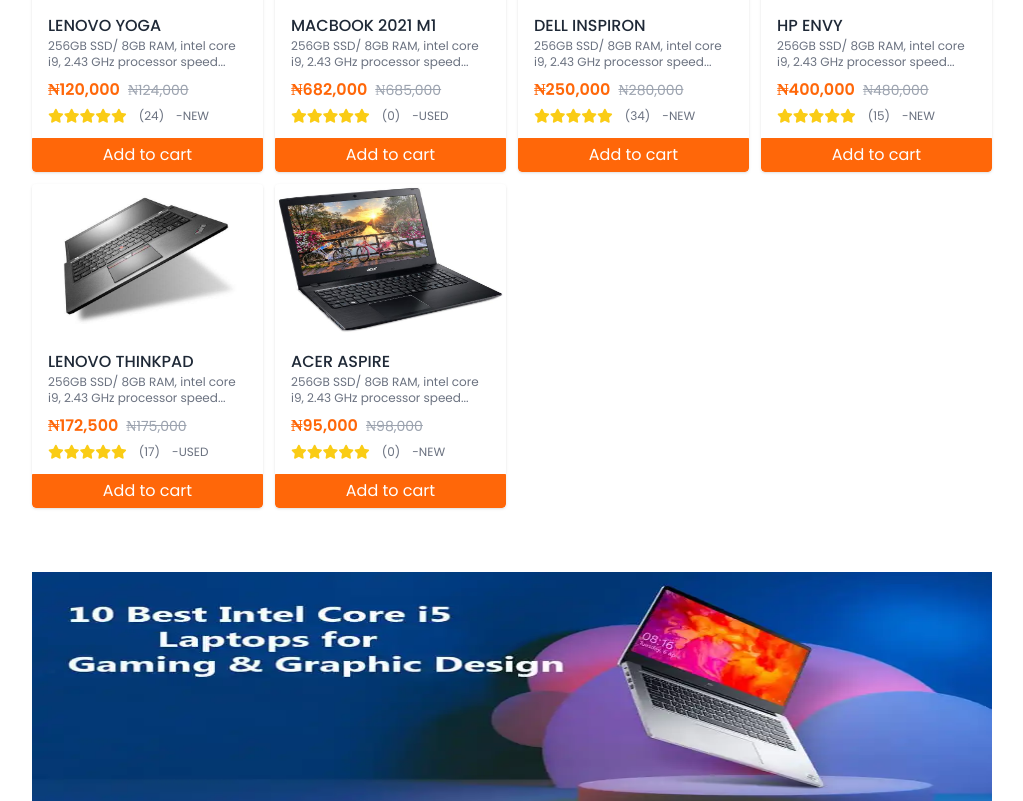
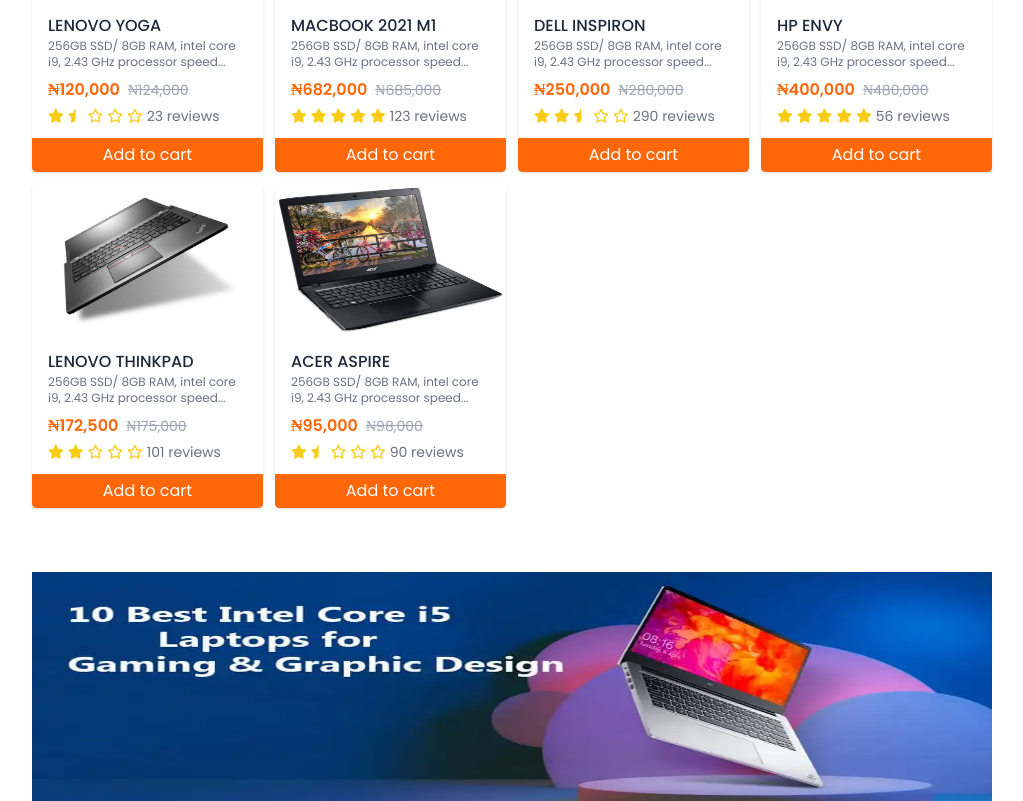
Before and after one commit to samsiteweb/bitshub-frontend, a React (Create React App) app: page / in a window 1280 px wide. Shown: the part 1773-2574 px from the top of the page, without its empty margins (128-1151 px from the left). Built offline with nearby package versions, Linux system fonts and the light colour scheme.

Commit message:
rating function

```diff
--- a/src/components/Product.js
+++ b/src/components/Product.js
@@ -35,12 +35,12 @@
             <p className="text-l text-primary font-semibold">₦{item.price}</p>
             <p className="text-sm text-gray-400 line-through">₦{item.initialPrice}</p>
           </div>
-          <div className="flex items-center">
-            <Rating />
-            <div className="text-xs text-gray-500 ml-3">
+          <div>
+            <Rating rating={item?.rating} reviews={item?.reviews} />
+            {/* <div className="text-xs text-gray-500 ml-3">
               {`(${item.quantityInStock})`}
               <span className="text-xs text-gray-500 ml-3 uppercase">-{item.condition}</span>
-            </div>
+            </div> */}
           </div>
         </div>
         <Link
--- a/src/components/Rating.js
+++ b/src/components/Rating.js
@@ -1,15 +1,35 @@
 import React from "react";
 
-const Rating = () => {
+const Rating = (props) => {
+  const { rating, reviews } = props;
   return (
-    <div className="flex gap-1 text-sm text-yellow-400">
+    <div className="flex gap-1 text-sm text-yellow-400 items-center">
       <span>
-        <i className="fas fa-star"></i>
-        <i className="fas fa-star"></i>
-        <i className="fas fa-star"></i>
-        <i className="fas fa-star"></i>
-        <i className="fas fa-star"></i>
+        <i
+          className={rating >= 1 ? "fa-solid fa-star" : rating >= 0.5 ? "fa-solid fa-star-half" : "fa-regular fa-star"}
+        ></i>
       </span>
+      <span>
+        <i
+          className={rating >= 2 ? "fa-solid fa-star" : rating >= 1.5 ? "fa-solid fa-star-half" : "fa-regular fa-star"}
+        ></i>
+      </span>
+      <span>
+        <i
+          className={rating >= 3 ? "fa-solid fa-star" : rating >= 2.5 ? "fa-solid fa-star-half" : "fa-regular fa-star"}
+        ></i>
+      </span>
+      <span>
+        <i
+          className={rating >= 4 ? "fa-solid fa-star" : rating >= 3.5 ? "fa-solid fa-star-half" : "fa-regular fa-star"}
+        ></i>
+      </span>
+      <span>
+        <i
+          className={rating >= 5 ? "fa-solid fa-star" : rating >= 4.5 ? "fa-solid fa-star-half" : "fa-regular fa-star"}
+        ></i>
+      </span>
+      <span className="text-sm text-gray-500">{`${reviews} reviews`} </span>
     </div>
   );
 };
--- a/src/data/productData.js
+++ b/src/data/productData.js
@@ -1,12 +1,12 @@
 export const ProductData = {
   products: [
     {
-      id: "1",
+      id: 1,
       name: "Lenovo Yoga",
       model: "U76789I3HE",
       image: ["../assets/products/1646_Lenovo-Yoga-3-Pro-Repair_1.jpg", "../assets/products/lenoYOGApro3_2.jpg"],
       price: "120,000",
-      rating: "5",
+      rating: 1.5,
       initialPrice: "124,000",
       quantityInStock: "24",
       config: "256GB SSD/ 8GB RAM, intel core i9, 2.43 GHz processor speed...",
@@ -22,7 +22,7 @@
       brand: "Lenovo",
     },
     {
-      id: "2",
+      id: 2,
       name: "Macbook 2021 M1",
       model: "U76789I3HE",
       image: ["../assets/products/macbook2.png", "../assets/products/macbook1.jpeg"],
@@ -43,7 +43,7 @@
       brand: "Apple",
     },
     {
-      id: "3",
+      id: 3,
       name: "DELL Inspiron",
       model: "U76789I3HE",
       image: [
@@ -52,7 +52,7 @@
       ],
       initialPrice: "280,000",
       price: "250,000",
-      rating: "5",
+      rating: 2.5,
       quantityInStock: "34",
       config: "256GB SSD/ 8GB RAM, intel core i9, 2.43 GHz processor speed...",
       brief:
@@ -67,7 +67,7 @@
       brand: "Dell",
     },
     {
-      id: "4",
+      id: 4,
       name: "HP Envy",
       model: "U76789I3HE",
       image: ["../assets/products/HPENVYx360m6__2_.jpg", "../assets/products/csm_MG_2838_354458139a.jpg"],
@@ -88,7 +88,7 @@
       brand: "Hp",
     },
     {
-      id: "5",
+      id: 5,
       name: "Lenovo Thinkpad",
       model: "U76789I3HE",
       image: [
@@ -96,7 +96,7 @@
         "../assets/products/csm_MG_2838_354458139a.jpg",
       ],
       price: "172,500",
-      rating: "5",
+      rating: 2,
       initialPrice: "175,000",
       quantityInStock: "17",
       config: "256GB SSD/ 8GB RAM, intel core i9, 2.43 GHz processor speed...",
@@ -112,12 +112,12 @@
       brand: "Lenovo",
     },
     {
-      id: "6",
+      id: 6,
       name: "Acer Aspire",
       model: "U76789I3HE",
       image: ["../assets/products/acer.jpg"],
       price: "95,000",
-      rating: "5",
+      rating: 1.5,
       initialPrice: "98,000",
       quantityInStock: "0",
       config: "256GB SSD/ 8GB RAM, intel core i9, 2.43 GHz processor speed...",
```
